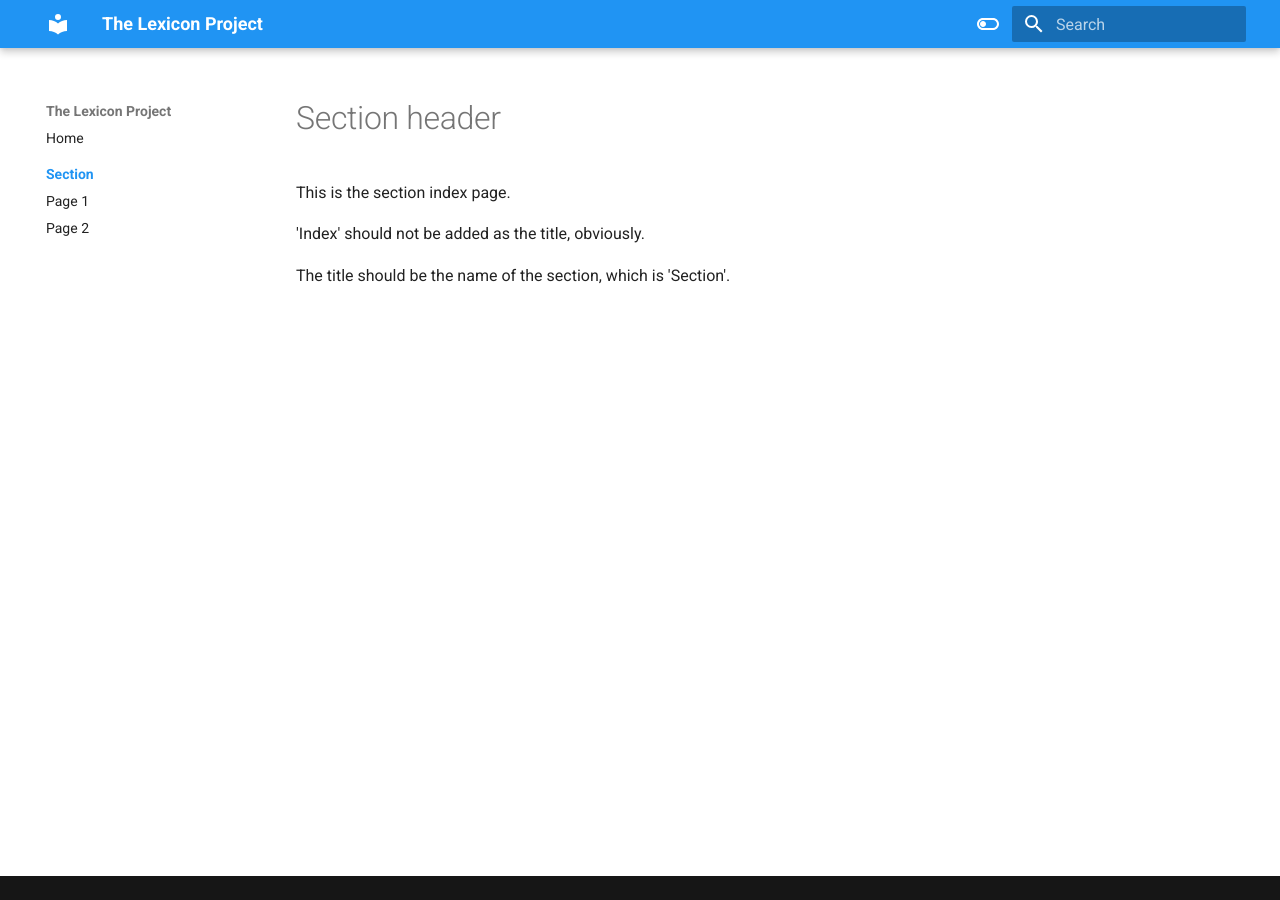
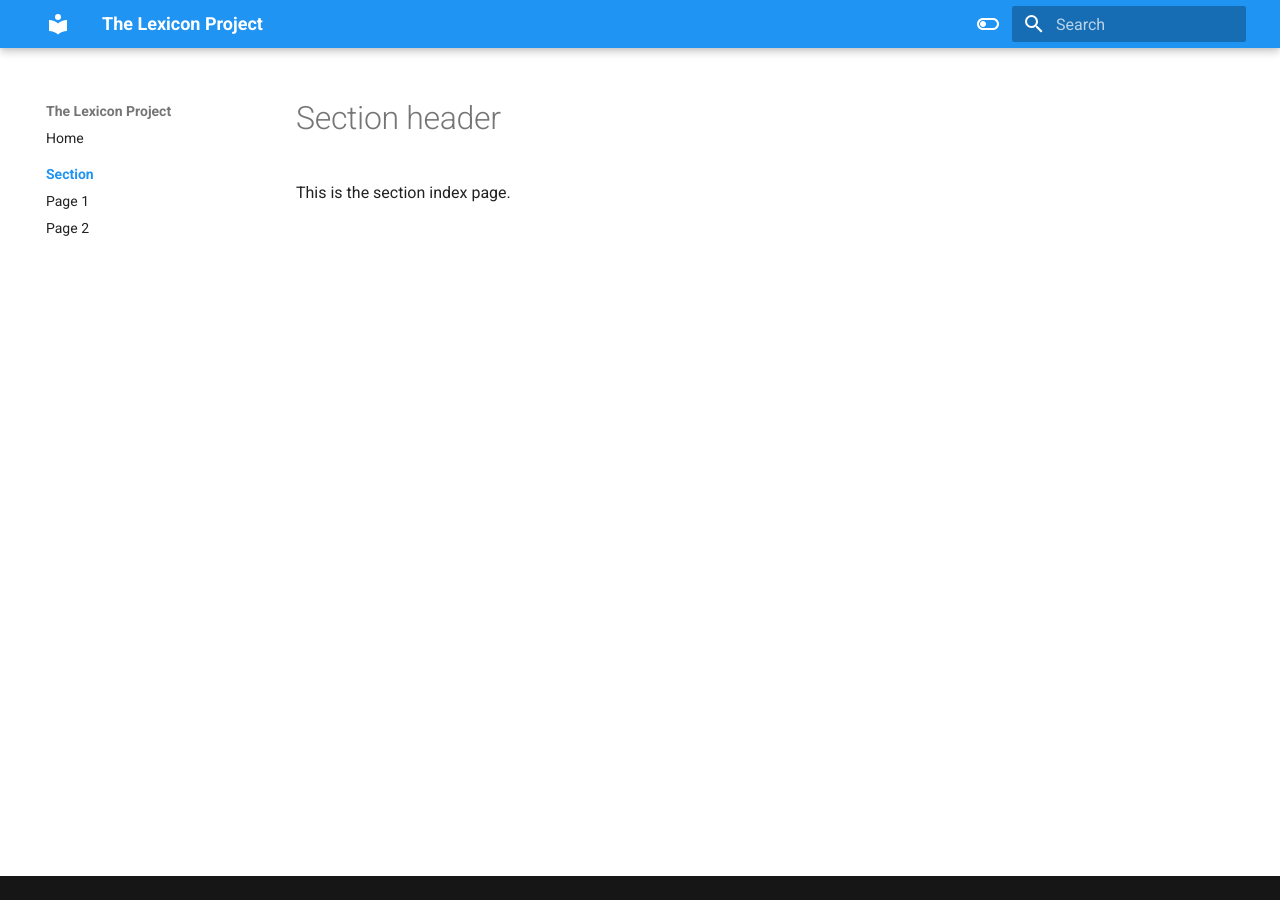
Before and after one commit to Tindalos/Lexicon, an MkDocs documentation site: the page built from docs/Section/index.md, in a window 1280 px wide. Built offline with MkDocs 1.6.1 and Material for MkDocs 9.7.7, drawn with Linux system fonts in a browser that asks for light colours.

Commit message:
Sections

```diff
--- a/docs/Section/index.md
+++ b/docs/Section/index.md
@@ -1,7 +1,3 @@
 # Section header
 
 This is the section index page.
-
-'Index' should not be added as the title, obviously.
-
-The title should be the name of the section, which is 'Section'.
```
Also changed, not shown: docs/Section/page-1.md (+1 -1 lines), docs/Section/page-2.md (+1 -1 lines).
